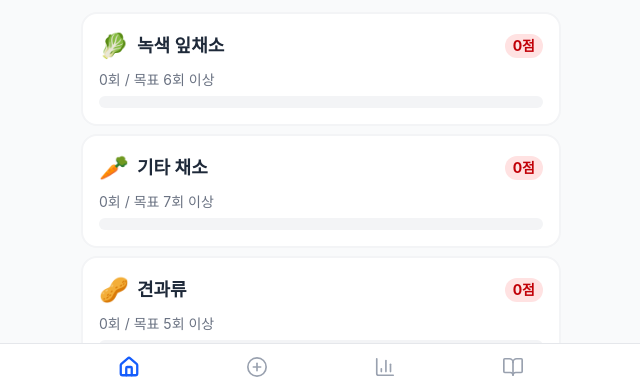
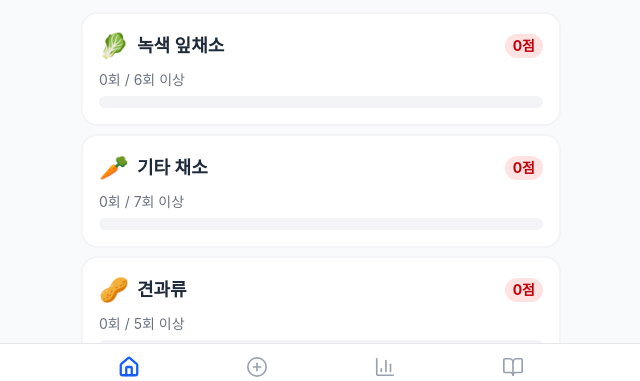
Before and after one commit to Natural-Movement/minddiet-app, a React (Vite) app: page / in a window 1280 px wide. Shown: the part 390-771 px from the top of the page, without its empty margins (319-959 px from the left). Built offline with nearby package versions, Linux system fonts and the light colour scheme; no server answers; the database is empty.

Commit message:
remove target label

```diff
--- a/src/components/HomeView.jsx
+++ b/src/components/HomeView.jsx
@@ -59,7 +59,7 @@ function FoodStatus({ food, count }) {
       <div className="flex items-center justify-between text-sm mb-1.5">
         <span className="text-gray-500">
           {isGood
-            ? `${count}회 / 목표 ${target}회 이상`
+            ? `${count}회 / ${target}회 이상`
             : `${count}회 / ${target}회 미만 권장`
           }
         </span>
```
